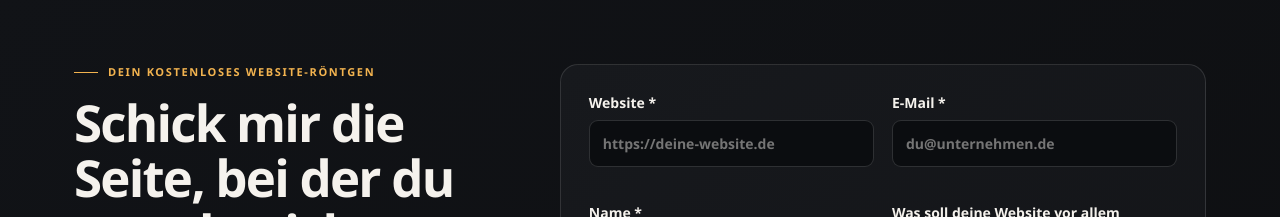
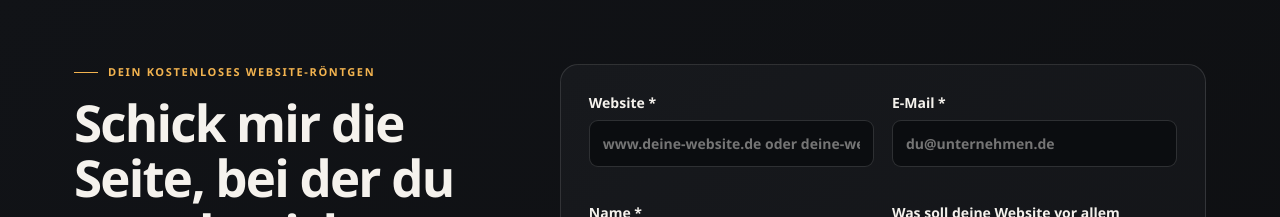
Before and after one commit to thomasech7-dot/webseite-roentgen, a React (Vite) app: page / in a window 1280 px wide. Shown: the part 5800-6017 px from the top of the page. Built offline with nearby package versions, Linux system fonts and the light colour scheme.

Commit message:
Allow website field without protocol

```diff
--- a/src/main.tsx
+++ b/src/main.tsx
@@ -93,7 +93,7 @@ function LeadForm() {
       <input type="hidden" name="_captcha" value="false" />
       <input type="hidden" name="_next" value="https://webseite-roentgen.vercel.app/danke" />
       <div className="cols">
-        <label>Website *<input name="website" type="url" required placeholder="https://deine-website.de" /></label>
+        <label>Website *<input name="website" type="text" inputMode="url" required placeholder="www.deine-website.de oder deine-website.de" /></label>
         <label>E-Mail *<input name="email" type="email" required placeholder="du@unternehmen.de" /></label>
         <label>Name *<input name="name" autoComplete="name" required /></label>
         <label>Was soll deine Website vor allem erreichen? *<select name="ziel" required defaultValue=""><option value="" disabled>Bitte wählen</option><option>Mehr Anfragen</option><option>Mehr Termine</option><option>Mehr Verkäufe</option><option>Mehr Sichtbarkeit</option><option>Mehr Vertrauen</option></select></label>
```
